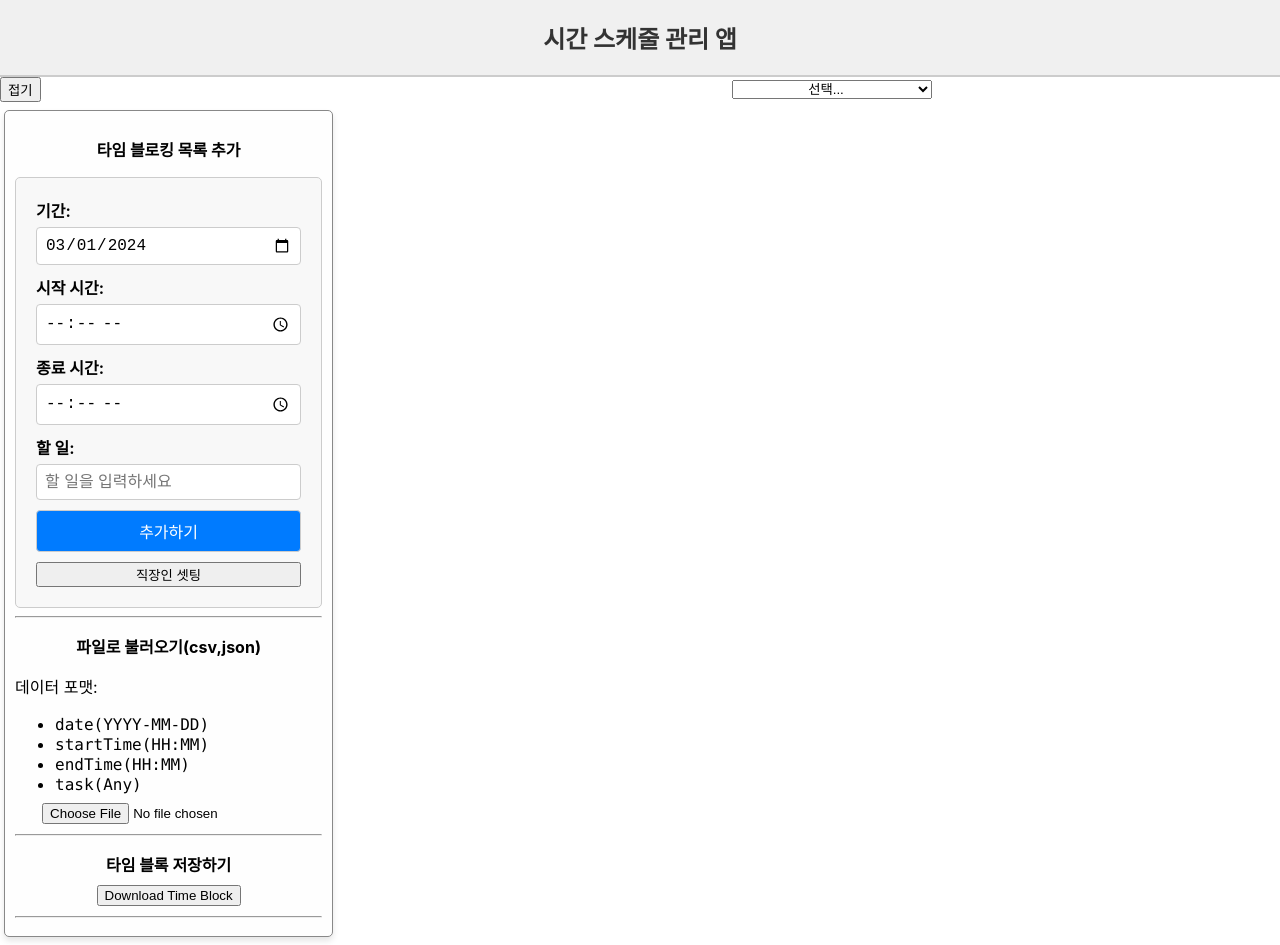
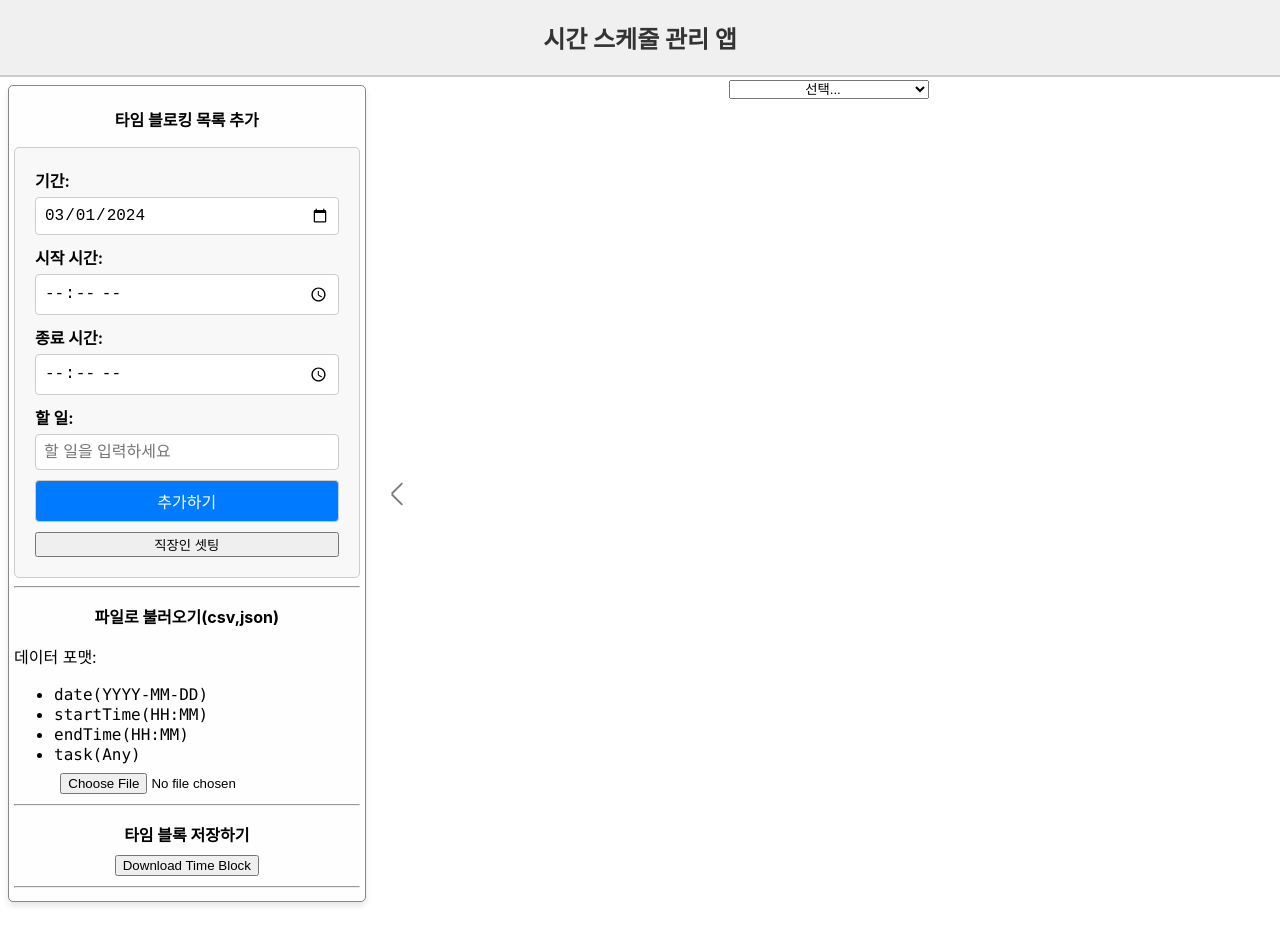
Before and after one commit to sungreong/react-time-block-schedule, a React (Create React App) app in the folder Project/ReactJS/time-blocking-app/: page / in a window 1280 px wide. After the commit the page ends 910 px from the top, so only its background shows below. Built offline with nearby package versions, Linux system fonts and the light colour scheme.

Commit message:
add arrow div

```diff
--- a/Project/ReactJS/time-blocking-app/src/App.css
+++ b/Project/ReactJS/time-blocking-app/src/App.css
@@ -217,15 +217,74 @@
 
 .modal-content {
   background-color: #fefefe;
-  margin: 1vh 1vh 1vh 0.5vh;
-  padding: 10px;
+  margin: 1vh 1vh 1vh 1vh;
+  padding: 5px;
   border: 1px solid #888;
-  width: 80%;
+  width: 90%;
   border-radius: 5px;
   box-shadow: 0 4px 6px rgba(0, 0, 0, 0.1);
-
 }
 
 .modal-content p {
   text-align: center;
 }
+
+
+.toggle-container {
+  display: flex;
+  justify-content: center;
+  align-items: center;
+  cursor: pointer;
+  width: 1%; /* 전체 너비의 5% */
+  min-width: 15px; /* 최소 너비 */
+  opacity: 0.5; /* 기본 투명도 */
+  padding-left: 5px; /* 왼쪽 패딩 */
+  padding-right: 5px; /* 오른쪽 패딩 */
+  transition: opacity 0.3s ease, border 0.3s ease; /* 투명도와 테두리 변경 애니메이션 */
+  border: 2px solid transparent; /* 초기 테두리 설정, 투명 */
+
+}
+
+.toggle-container:hover {
+  opacity: 1; /* 호버 시 투명도 */
+  border: 2px solid black; /* 호버 시 테두리 색상과 굵기 변경 */
+
+}
+
+.arrow {
+  position: relative;
+  width: 20px; /* 화살표 너비 */
+  height: 20px; /* 화살표 높이 */
+}
+
+.arrow::before,
+.arrow::after {
+  content: '';
+  position: absolute;
+  top: 50%;
+  width: 100%;
+  height: 2px;
+  background-color: black;
+}
+
+/* 기본 상태에서 왼쪽 방향 */
+.arrow::before {
+  transform: rotate(-45deg);
+  transform-origin: top left;
+}
+
+.arrow::after {
+  transform: rotate(45deg);
+  transform-origin: bottom left;
+}
+
+/* .collapsed 클래스가 적용됐을 때 오른쪽 방향 */
+.arrow.collapsed::before {
+  transform: rotate(45deg);
+  transform-origin: top right;
+}
+
+.arrow.collapsed::after {
+  transform: rotate(-45deg);
+  transform-origin: bottom right;
+}
--- a/Project/ReactJS/time-blocking-app/src/App.js
+++ b/Project/ReactJS/time-blocking-app/src/App.js
@@ -131,7 +131,8 @@ function App() {
   };
 
   const ModalDiv = () => {
-    return (    <div className="modal">
+    return (
+    <div className="modal">
           <div className="modal-content">
             <p><strong>타임 블로킹 목록 추가</strong></p>
             <TimeBlockForm onSubmit={(blocks) => { addBlocks(blocks); toggleModal(); }} />
@@ -166,7 +167,20 @@ function App() {
 
   const toggleSidebar = () => {
     setIsCollapsed(!isCollapsed);
+    const arrow = document.querySelector('.arrow');
+    arrow.classList.toggle('collapsed');
   };
+  function ToggleArrow() {
+      const toggleSidebar = () => {
+      setIsCollapsed(!isCollapsed);
+    };
+
+    return (
+      <div className='toggle-container' onClick={toggleSidebar}>
+        <div className={`arrow ${isCollapsed ? 'collapsed' : ''}`}></div>
+      </div>
+    );
+  }
 
   return (
     <div style={{ display: 'flex', flexDirection: 'column', height: '100vh' }}>
@@ -184,17 +198,13 @@ function App() {
           <div style={{ width: isCollapsed ? '0%' : '30%', transition: 'width 0.3s', overflow: 'hidden' }}>
             {!isCollapsed && (
               <>
-                <button onClick={toggleSidebar}>접기</button>
                 <ModalDiv />
-
               </>
             )}
           </div>
             {/* 오른쪽 패널 */}
-          <div style={{ width: isCollapsed ? '100%' : '70%', transition: 'width 0.3s' }}>
-            {isCollapsed && (
-              <button onClick={toggleSidebar} style={{ position: 'absolute', marginLeft: '0px' }}>펼치기</button>
-            )}
+          <ToggleArrow />
+          <div style={{ width: isCollapsed ? '95%' : '65%', transition: 'width 0.3s' }}>
             <div>
             <div className="centered-container">
               <select value={selectedOption} onChange={e => setSelectedOption(e.target.value)} className="select-box">
```
